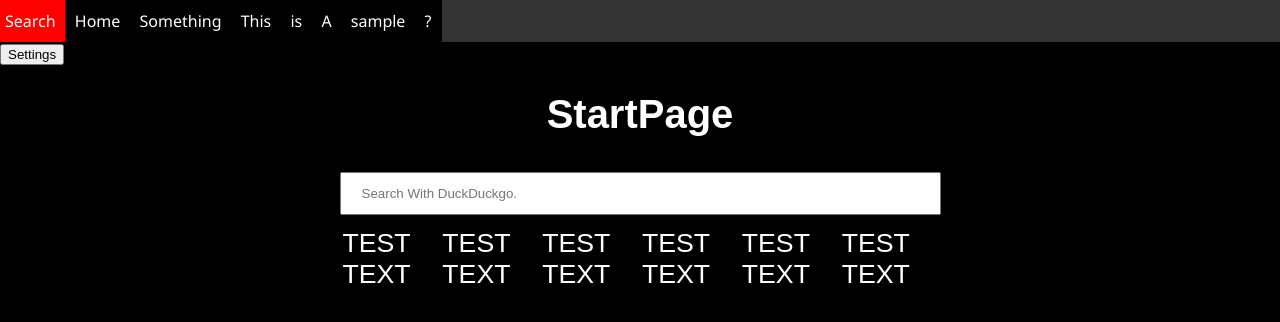
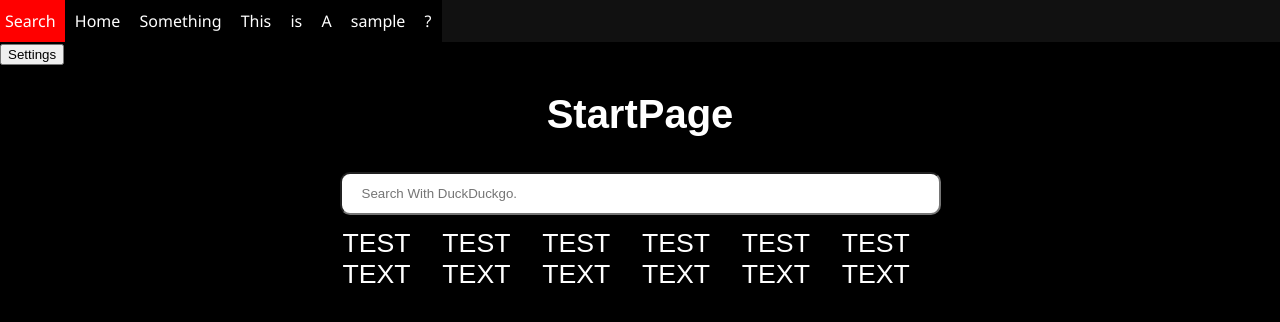
Before and after one commit to Shaddow798/startpage, a Flask app: page / in a window 1280 px wide. Shown: the top 322 px of the page. Run offline with Flask 3, Linux system fonts and the light colour scheme.

Commit message:
customize the css more

```diff
--- a/static/css/navbar.css
+++ b/static/css/navbar.css
@@ -1,5 +1,5 @@
 nav{
-    background-color: #333;
+    background-color: #111;
     color: white;
     padding: 10px;
     margin-left: 0px;
--- a/static/css/startpage.css
+++ b/static/css/startpage.css
@@ -29,6 +29,7 @@ input[type=text] {
 	width: 100%;
 	padding: 12px 20px;
 	margin: 8px 0;
+	border-radius: 10px;
 	box-sizing: border-box;
 }
 
```
